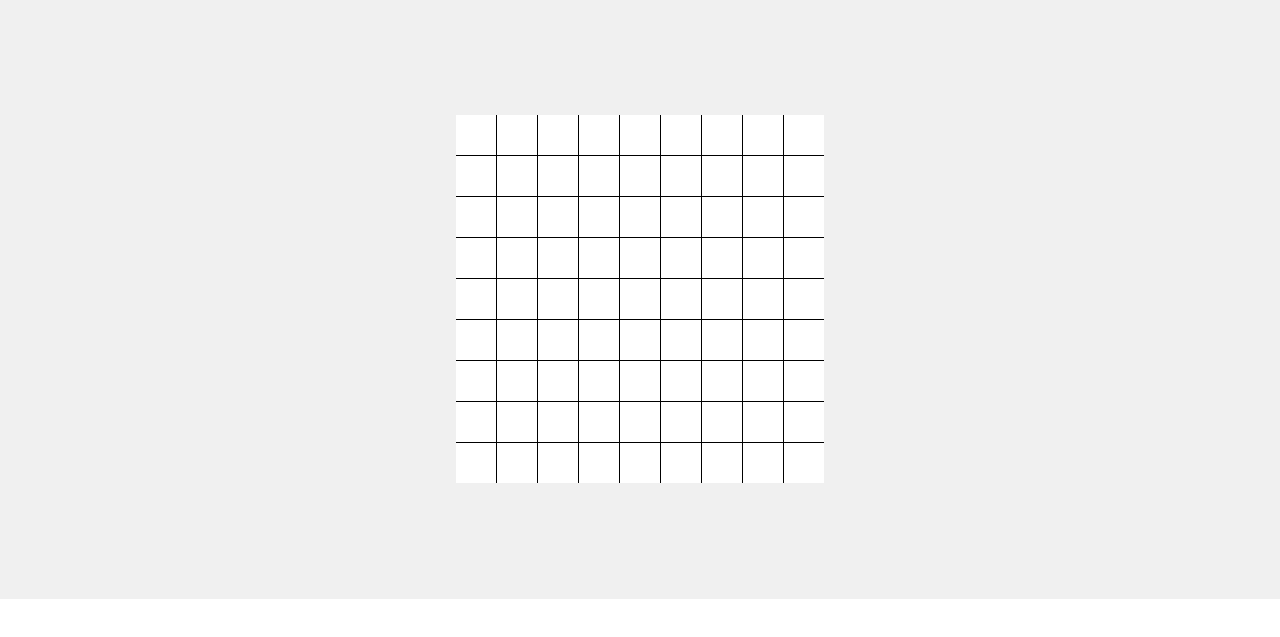
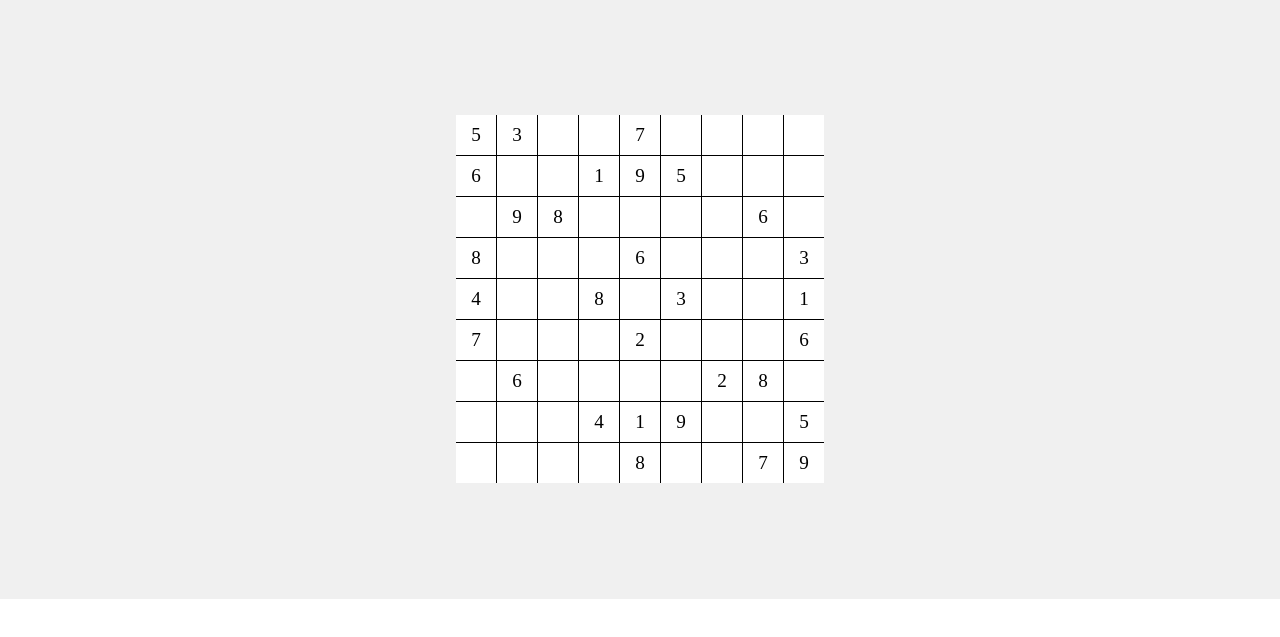
Before and after one commit to Taras21071988/new-project, a plain HTML site: page index.html in a window 1280 px wide. Shown: the part 105-742 px from the top of the page. Drawn offline with Linux system fonts and the light colour scheme.

Commit message:
creating the basic layout for the playing field

```diff
--- a/app.js
+++ b/app.js
@@ -1,7 +1,11 @@
+const gameContainer = document.getElementById("game__container");
+
 document.addEventListener("DOMContentLoaded", () => {
-  const gameContainer = document.getElementById("game__container");
-  console.log("loading page");
+  createEmptyBoard();
+  renderBoard(sudokuBoard);
+});
 
+function createEmptyBoard() {
   for (let i = 0; i < 81; i++) {
     const cell = document.createElement("div");
     cell.classList.add("cell");
@@ -9,9 +13,36 @@ document.addEventListener("DOMContentLoaded", () => {
     cell.addEventListener("click", onCellClick);
     gameContainer.appendChild(cell);
   }
-});
-function onCellClick(event){
-    const cell = event.target;
-    const index = cell.getAttribute('data-index');
-    console.log(`Cell ${index} click`)
 }
+
+function onCellClick(event) {
+  const cell = event.target;
+  const index = cell.getAttribute("data-index");
+  const row = Math.floor(index / 9);
+  const col = index % 9;
+  const value = sudokuBoard[row][col];
+  console.log(`Cell ${index} clicked. Value: ${value}`);
+}
+
+const sudokuBoard = [
+  [5, 3, 0, 0, 7, 0, 0, 0, 0],
+  [6, 0, 0, 1, 9, 5, 0, 0, 0],
+  [0, 9, 8, 0, 0, 0, 0, 6, 0],
+  [8, 0, 0, 0, 6, 0, 0, 0, 3],
+  [4, 0, 0, 8, 0, 3, 0, 0, 1],
+  [7, 0, 0, 0, 2, 0, 0, 0, 6],
+  [0, 6, 0, 0, 0, 0, 2, 8, 0],
+  [0, 0, 0, 4, 1, 9, 0, 0, 5],
+  [0, 0, 0, 0, 8, 0, 0, 7, 9],
+];
+
+function renderBoard(board) {
+  const cells = document.querySelectorAll(".cell");
+  cells.forEach((cell) => {
+    const index = cell.getAttribute("data-index");
+    const row = Math.floor(index / 9);
+    const col = index % 9;
+    const value = board[row][col];
+    cell.textContent = value !== 0 ? value : "";
+  });
+}
--- a/index.html
+++ b/index.html
@@ -3,7 +3,7 @@
   <head>
     <meta charset="UTF-8" />
     <meta name="viewport" content="width=device-width, initial-scale=1.0" />
-    <title>Sudocu</title>
+    <title>Sudoku</title>
     <link rel="stylesheet" href="style.css" />
   </head>
   <body>
```
